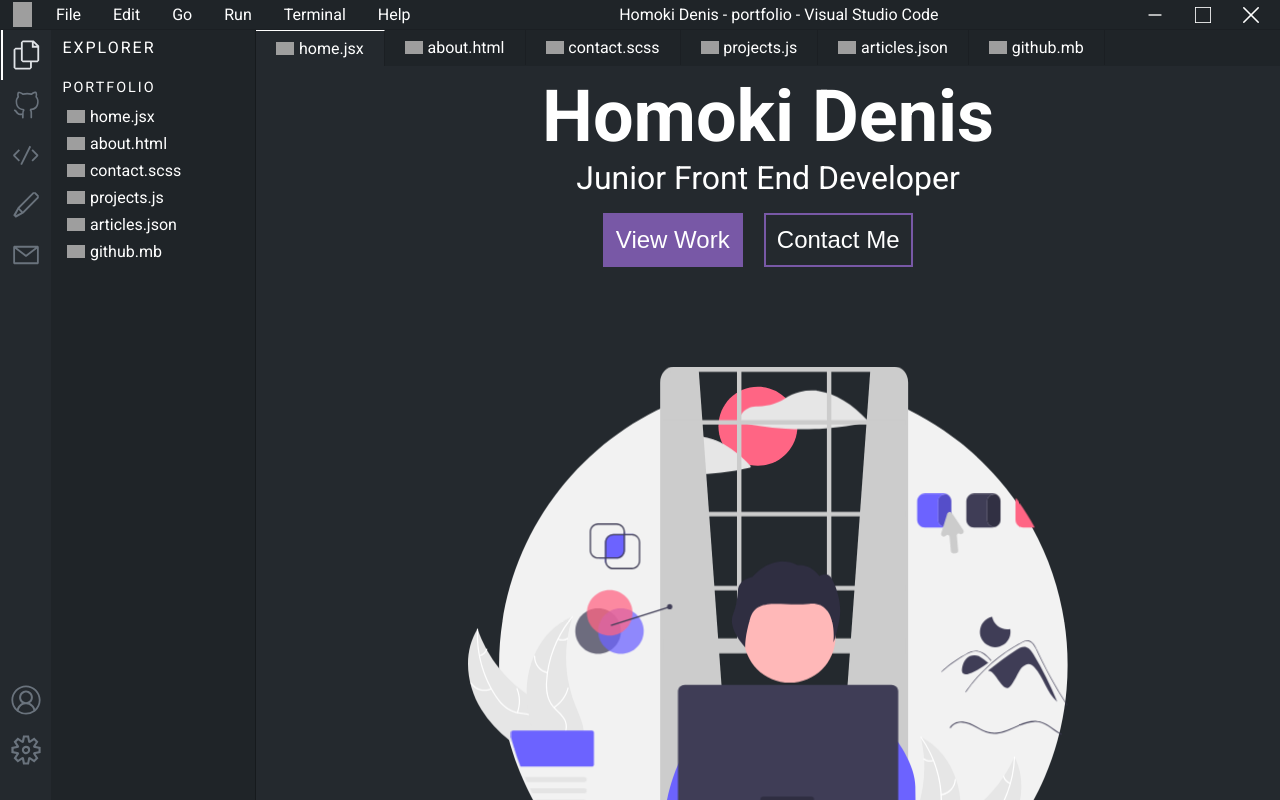
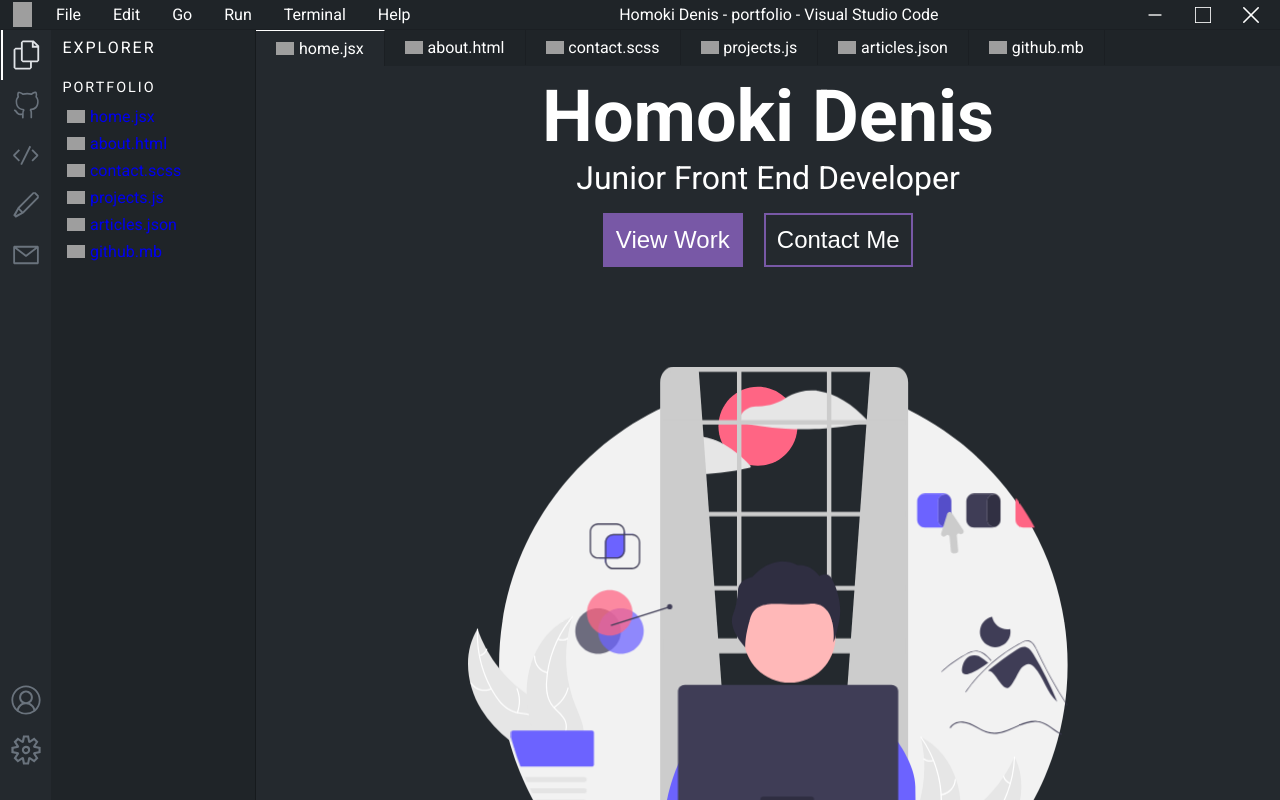
Before and after one commit to homoki-denis/Portfolio, a React (Vite) app: page / in a window 1280 px wide. Shown: the top 800 px of the page. Built offline with nearby package versions, Linux system fonts and the light colour scheme; grey boxes are pictures that could not be loaded.

Commit message:
added links to second sidebar

```diff
--- a/src/App.jsx
+++ b/src/App.jsx
@@ -18,7 +18,6 @@
     <div className="App">
       <BrowserRouter>
         <TopNav />
-
         <div className="content">
           <Sidebar />
           <SecondSideBar />
--- a/src/components/SecondSideBar.jsx
+++ b/src/components/SecondSideBar.jsx
@@ -1,12 +1,15 @@
 import React from "react";
+import { Link, useLocation } from "react-router-dom";
 
 function SecondSideBar() {
+  let location = useLocation();
   return (
     <div className="second-sidebar">
       <p>Explorer</p>
       <div className="portfolio-items">
         <p>Portfolio</p>
         <div className="portfolio-links">
+          <Link to="/">
             <div className="portfolio-link">
               <img
                 src="https://vscode-portfolio.vercel.app/_next/image?url=%2Freact_icon.svg&w=32&q=75"
@@ -14,7 +17,9 @@
               />{" "}
               <span>home.jsx</span>
             </div>
+          </Link>
 
+          <Link to="about">
             <div className="portfolio-link">
               <img
                 src="https://vscode-portfolio.vercel.app/_next/image?url=%2Fhtml_icon.svg&w=32&q=75"
@@ -22,12 +27,16 @@
               />{" "}
               <span>about.html</span>
             </div>
+          </Link>
 
+          <Link to="contact">
             <div className="portfolio-link">
               <img src="https://img.icons8.com/color/344/sass.png" alt="scss" />{" "}
               <span>contact.scss</span>
             </div>
+          </Link>
 
+          <Link to="projects">
             <div className="portfolio-link">
               <img
                 src="https://vscode-portfolio.vercel.app/_next/image?url=%2Fjs_icon.svg&w=32&q=75"
@@ -35,7 +44,9 @@
               />{" "}
               <span>projects.js</span>
             </div>
+          </Link>
 
+          <Link to="articles">
             <div className="portfolio-link">
               <img
                 src="https://vscode-portfolio.vercel.app/_next/image?url=%2Fjson_icon.svg&w=32&q=75"
@@ -43,7 +54,9 @@
               />{" "}
               <span>articles.json</span>
             </div>
+          </Link>
 
+          <Link to="github">
             <div className="portfolio-link">
               <img
                 src="https://vscode-portfolio.vercel.app/_next/image?url=%2Fmarkdown_icon.svg&w=32&q=75"
@@ -51,6 +64,7 @@
               />{" "}
               <span>github.mb</span>
             </div>
+          </Link>
         </div>
       </div>
     </div>
```
Lines whose indentation alone changed are shown as unchanged.
